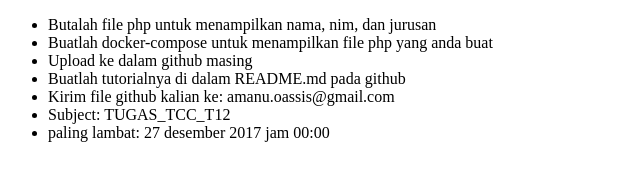
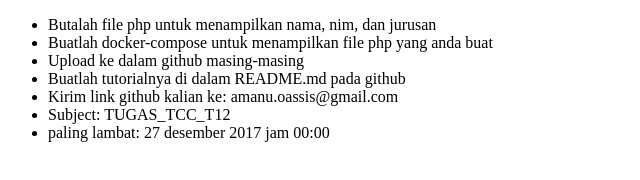
Before and after one commit to amanualt/amanualt.github.io, a plain HTML site: page tugas.html in a window 1280 px wide. Shown: the full height of the page, 0-640 px from the left. Drawn offline with Linux system fonts and the light colour scheme.

Commit message:
Update tugas.html

```diff
--- a/tugas.html
+++ b/tugas.html
@@ -8,9 +8,9 @@
     <ul>
       <li>Butalah file php untuk menampilkan nama, nim, dan jurusan</li>
       <li>Buatlah docker-compose untuk menampilkan file php yang anda buat</li>
-      <li>Upload ke dalam github masing</li>
+      <li>Upload ke dalam github masing-masing</li>
       <li>Buatlah tutorialnya di dalam README.md pada github</li>
-      <li>Kirim file github kalian ke: amanu.oassis@gmail.com</li>
+      <li>Kirim link github kalian ke: amanu.oassis@gmail.com</li>
       <li>Subject: TUGAS_TCC_T12</li>
       <li>paling lambat: 27 desember 2017 jam 00:00</li>
     </ul>
```
